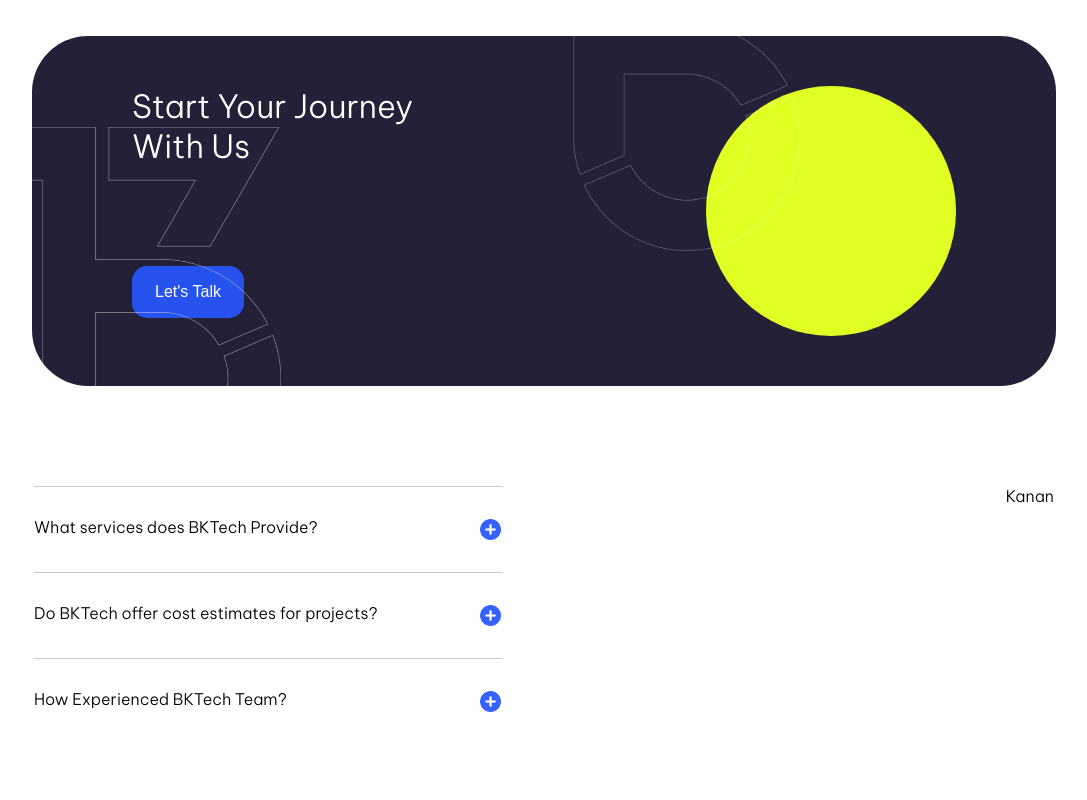
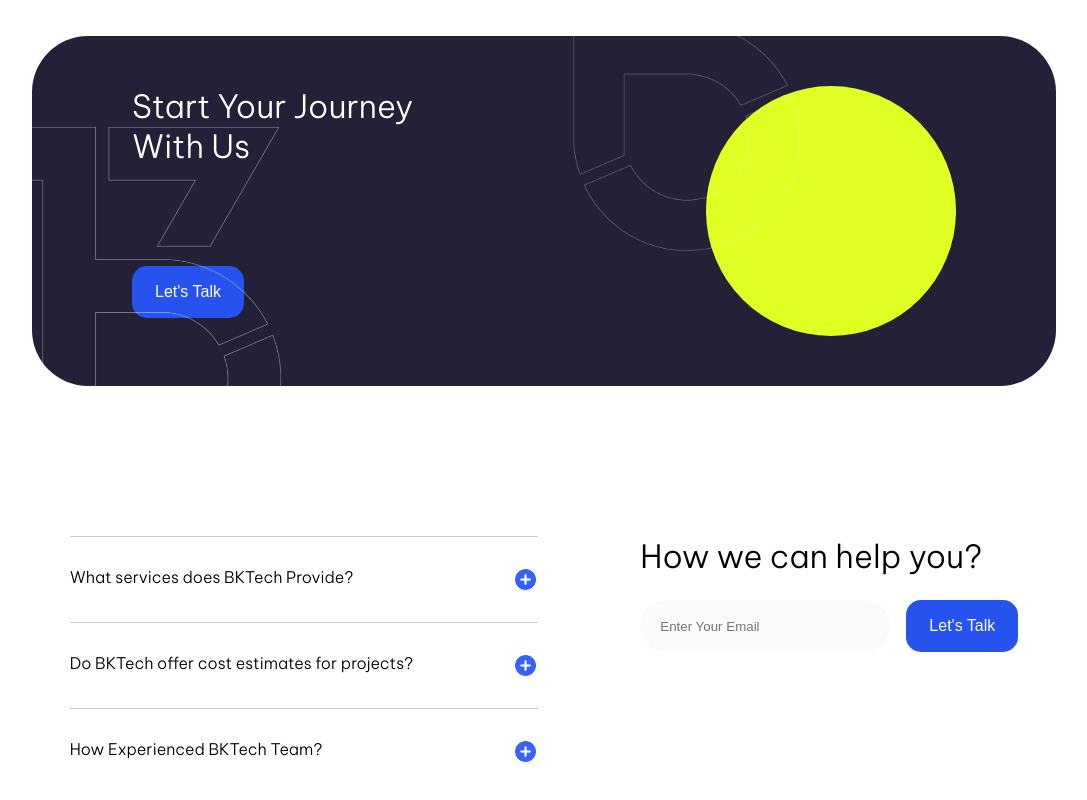
Before and after one commit to bktech-sh/portfolio, a Next.js app: page / in a window 1280 px wide. Shown: the part 2327-3127 px from the top of the page, without its empty margins (96-1183 px from the left). Built offline with nearby package versions, Linux system fonts and the light colour scheme.

Commit message:
feat: add right section qna

```diff
--- a/src/app/components/FaqSection/index.tsx
+++ b/src/app/components/FaqSection/index.tsx
@@ -1,5 +1,12 @@
 import FAQItem from "../FAQItem";
-import { FAQSectionContainer, Left, Right } from "./styles";
+import { ButtonTalk } from "../Header/styles";
+import {
+  EmailInput,
+  FAQSectionContainer,
+  InputEmail,
+  Left,
+  Right,
+} from "./styles";
 
 const FAQSection = () => {
   return (
@@ -12,8 +19,14 @@
         />
         <FAQItem title="How Experienced BKTech Team?" answer="iop" />
       </Left>
+
       <Right>
-        <p>Kanan</p>
+        <h4>How we can help you?</h4>
+
+        <EmailInput>
+          <InputEmail placeholder="Enter Your Email" />
+          <ButtonTalk>Let's Talk</ButtonTalk>
+        </EmailInput>
       </Right>
     </FAQSectionContainer>
   );
--- a/src/app/components/FaqSection/styles.ts
+++ b/src/app/components/FaqSection/styles.ts
@@ -1,10 +1,12 @@
+import { BktechColors } from "@/app/constants/colors";
 import styled from "@emotion/styled";
 
 export const FAQSectionContainer = styled.div`
   display: flex;
   padding: 50px 130px;
-  margin-top: 50px;
-  justify-content: space-between;
+  margin-top: 100px;
+  gap: 10%;
+  justify-content: center;
 `;
 
 export const Left = styled.div`
@@ -14,4 +16,27 @@
 
 export const Right = styled.div`
   display: flex;
+  flex-direction: column;
+  align-items: start;
+  text-align: left;
+
+  h4 {
+    font-weight: 400;
+    font-size: 32px;
+    margin-bottom: 24px;
+  }
 `;
+
+export const InputEmail = styled.input`
+  background: rgba(250, 250, 250, 1);
+  border: none;
+  height: 52px;
+  width: 250px;
+  border-radius: 37px;
+  padding: 10px 20px;
+`;
+
+export const EmailInput = styled.div`
+  display: flex;
+  gap: 16px;
+`;
```
